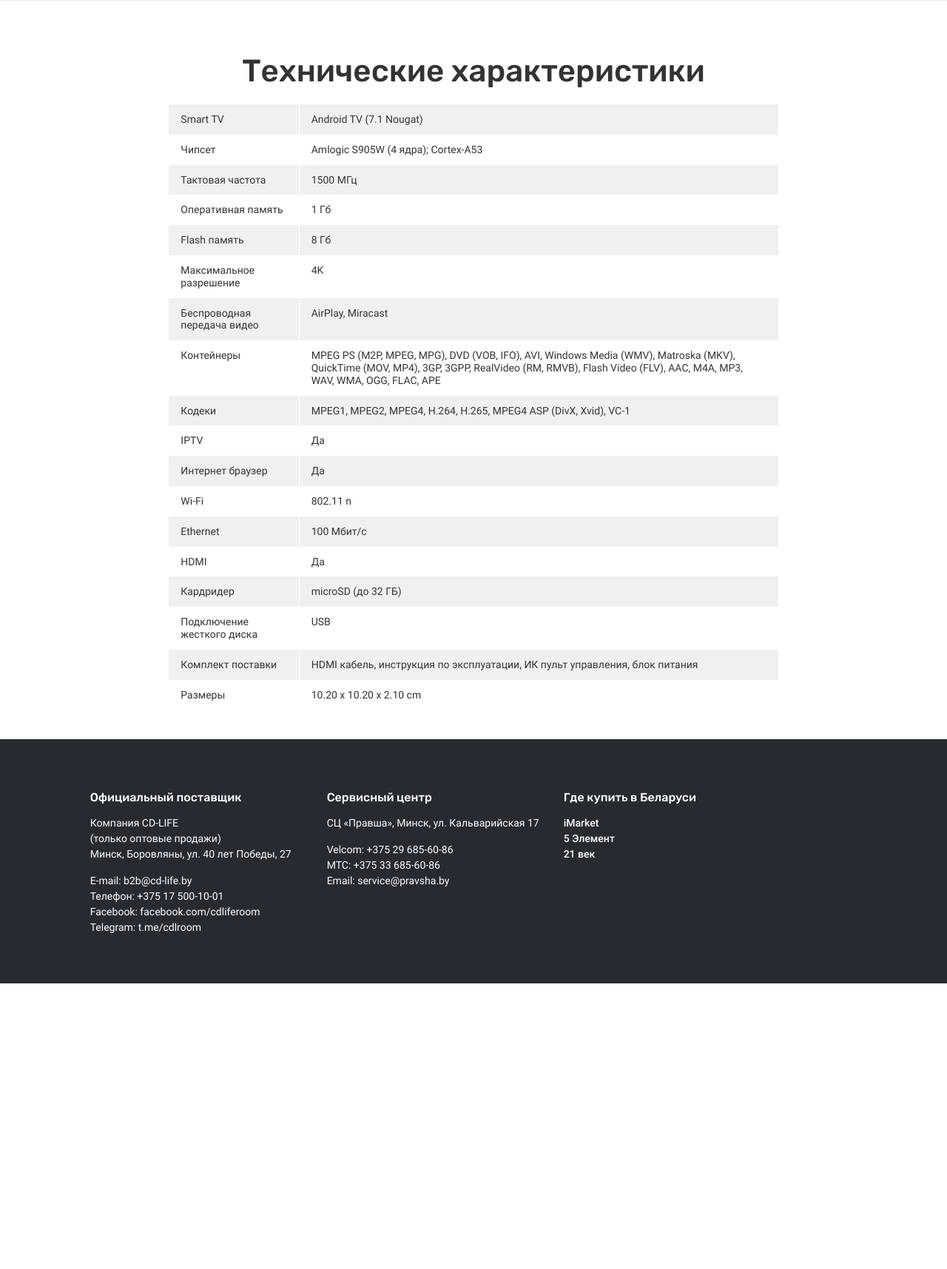
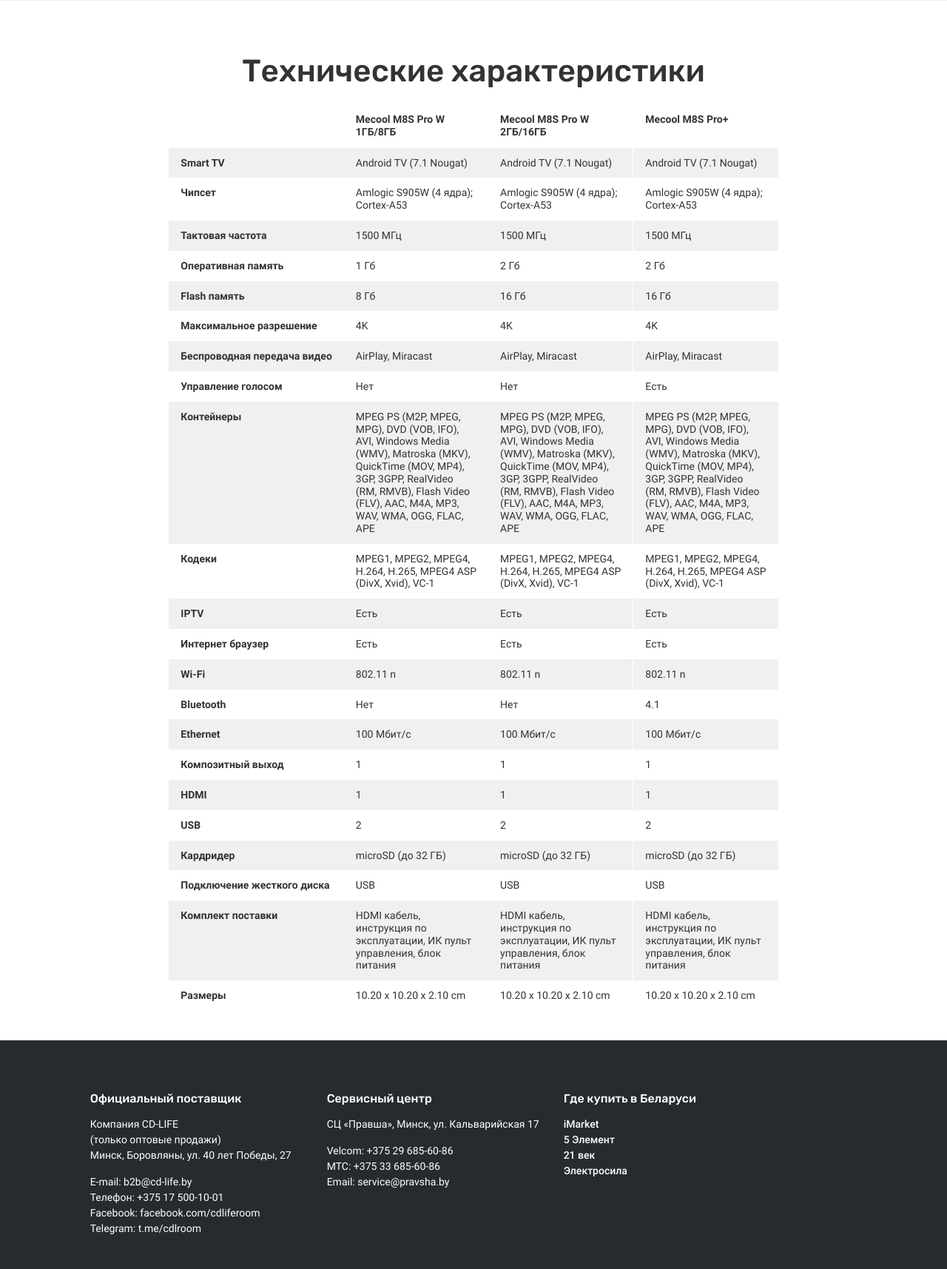
Before and after one commit to vkarasik/landing.mecool, a PHP site: page /m8s-pro/ in a window 1280 px wide. Shown: the part 4785-6500 px from the top of the page at 74% size. Before the commit the page ends 6114 px from the top, so only its background shows below. Run offline with PHP 8.4, Linux system fonts and the light colour scheme.

Commit message:
add content, fix layout

```diff
--- a/app/includes/footer.html
+++ b/app/includes/footer.html
@@ -22,6 +22,7 @@
                 <li><a href="https://imarket.by/catalog/?q=mecool">iMarket</a></li>
                 <li><a href="https://5element.by/search/?q=mecool&tab=products">5 Элемент</a></li>
                 <li><a href="https://www.21vek.by/search/?term=mecool&sa=">21 век</a></li>
+                <li><a href="https://sila.by/search/Mecool/brand/MECOOL">Электросила</a></li>
             </ul>
      </div>
 </footer>
--- a/app/includes/shops.html
+++ b/app/includes/shops.html
@@ -31,6 +31,12 @@
             <span class="shop__location" id="patio" title="Показать на карте"></span>
             <span class="shop__name">Магазин техники «5&nbsp;Элемент»</span>
         </div>
+        <div class="shop">
+            <a class="shop__link" title="Перейти на сайт магазина"
+                href="https://sila.by/search/Mecool/brand/MECOOL"></a>
+            <span class="shop__location" id="sila" title="Показать на карте"></span>
+            <span class="shop__name">Магазин техники «Электросила»</span>
+        </div>
 
         <!-- <div class="shop">
             <a class="shop__link" title="Перейти на сайт магазина" href="https://xistore.by/search/?q=ticwatch"></a>
--- a/app/includes/specification-m8s.html
+++ b/app/includes/specification-m8s.html
@@ -3,36 +3,70 @@
         <div class="specification">
             <h2>Технические характеристики</h2>
             <table>
+                <thead>
+                    <tr>
+                        <td></td>
+                        <td>Mecool M8S Pro W 1ГБ/8ГБ</td>
+                        <td>Mecool M8S Pro W 2ГБ/16ГБ</td>
+                        <td>Mecool M8S Pro+</td>
+                    </tr>
+                </thead>
                 <tr>
                     <td>Smart TV</td>
+                    <td>Android TV (7.1 Nougat)</td>
+                    <td>Android TV (7.1 Nougat)</td>
                     <td>Android TV (7.1 Nougat)</td>
                 </tr>
                 <tr>
                     <td>Чипсет</td>
                     <td>Amlogic S905W (4 ядра); Cortex-A53</td>
+                    <td>Amlogic S905W (4 ядра); Cortex-A53</td>
+                    <td>Amlogic S905W (4 ядра); Cortex-A53</td>
                 </tr>
                 <tr>
-                    <td>Тактовая частота</td>
+                    <td>Тактовая&nbsp;частота</td>
+                    <td>1500 МГц</td>
+                    <td>1500 МГц</td>
                     <td>1500 МГц</td>
                 </tr>
                 <tr>
-                    <td>Оперативная память</td>
+                    <td>Оперативная&nbsp;память</td>
                     <td>1 Гб</td>
+                    <td>2 Гб</td>
+                    <td>2 Гб</td>
                 </tr>
                 <tr>
-                    <td>Flash память</td>
+                    <td>Flash&nbsp;память</td>
                     <td>8 Гб</td>
+                    <td>16 Гб</td>
+                    <td>16 Гб</td>
                 </tr>
                 <tr>
-                    <td>Максимальное разрешение</td>
+                    <td>Максимальное&nbsp;разрешение</td>
+                    <td>4K</td>
+                    <td>4K</td>
                     <td>4K</td>
                 </tr>
                 <tr>
-                    <td>Беспроводная передача видео</td>
+                    <td>Беспроводная&nbsp;передача&nbsp;видео</td>
+                    <td>AirPlay, Miracast</td>
+                    <td>AirPlay, Miracast</td>
                     <td>AirPlay, Miracast</td>
                 </tr>
                 <tr>
+                    <td>Управление&nbsp;голосом</td>
+                    <td>Нет</td>
+                    <td>Нет</td>
+                    <td>Есть</td>
+                </tr>
+                <tr>
                     <td>Контейнеры</td>
+                    <td>MPEG PS (M2P, MPEG, MPG), DVD (VOB, IFO), AVI, Windows Media (WMV), Matroska (MKV), QuickTime
+                        (MOV, MP4), 3GP, 3GPP, RealVideo (RM, RMVB), Flash Video (FLV), AAC, M4A, MP3, WAV, WMA, OGG,
+                        FLAC, APE</td>
+                    <td>MPEG PS (M2P, MPEG, MPG), DVD (VOB, IFO), AVI, Windows Media (WMV), Matroska (MKV), QuickTime
+                        (MOV, MP4), 3GP, 3GPP, RealVideo (RM, RMVB), Flash Video (FLV), AAC, M4A, MP3, WAV, WMA, OGG,
+                        FLAC, APE</td>
                     <td>MPEG PS (M2P, MPEG, MPG), DVD (VOB, IFO), AVI, Windows Media (WMV), Matroska (MKV), QuickTime
                         (MOV, MP4), 3GP, 3GPP, RealVideo (RM, RMVB), Flash Video (FLV), AAC, M4A, MP3, WAV, WMA, OGG,
                         FLAC, APE</td>
@@ -40,41 +74,79 @@
                 <tr>
                     <td>Кодеки</td>
                     <td>MPEG1, MPEG2, MPEG4, H.264, H.265, MPEG4 ASP (DivX, Xvid), VC-1</td>
+                    <td>MPEG1, MPEG2, MPEG4, H.264, H.265, MPEG4 ASP (DivX, Xvid), VC-1</td>
+                    <td>MPEG1, MPEG2, MPEG4, H.264, H.265, MPEG4 ASP (DivX, Xvid), VC-1</td>
                 </tr>
                 <tr>
                     <td>IPTV</td>
-                    <td>Да</td>
+                    <td>Есть</td>
+                    <td>Есть</td>
+                    <td>Есть</td>
                 </tr>
                 <tr>
-                    <td>Интернет браузер</td>
-                    <td>Да</td>
+                    <td>Интернет&nbsp;браузер</td>
+                    <td>Есть</td>
+                    <td>Есть</td>
+                    <td>Есть</td>
                 </tr>
                 <tr>
                     <td>Wi-Fi</td>
                     <td>802.11 n</td>
+                    <td>802.11 n</td>
+                    <td>802.11 n</td>
+                </tr>
+                <tr>
+                    <td>Bluetooth</td>
+                    <td>Нет</td>
+                    <td>Нет</td>
+                    <td>4.1</td>
                 </tr>
                 <tr>
                     <td>Ethernet</td>
                     <td>100 Мбит/с</td>
+                    <td>100 Мбит/с</td>
+                    <td>100 Мбит/с</td>
+                </tr>
+                <tr>
+                    <td>Композитный&nbsp;выход</td>
+                    <td>1</td>
+                    <td>1</td>
+                    <td>1</td>
                 </tr>
                 <tr>
                     <td>HDMI</td>
-                    <td>Да</td>
+                    <td>1</td>
+                    <td>1</td>
+                    <td>1</td>
+                </tr>
+                <tr>
+                    <td>USB</td>
+                    <td>2</td>
+                    <td>2</td>
+                    <td>2</td>
                 </tr>
                 <tr>
                     <td>Кардридер</td>
                     <td>microSD (до 32 ГБ)</td>
+                    <td>microSD (до 32 ГБ)</td>
+                    <td>microSD (до 32 ГБ)</td>
                 </tr>
                 <tr>
-                    <td>Подключение жесткого диска</td>
+                    <td>Подключение&nbsp;жесткого&nbsp;диска</td>
+                    <td>USB</td>
+                    <td>USB</td>
                     <td>USB</td>
                 </tr>
                 <tr>
-                    <td>Комплект поставки</td>
+                    <td>Комплект&nbsp;поставки</td>
+                    <td>HDMI кабель, инструкция по эксплуатации, ИК пульт управления, блок питания</td>
+                    <td>HDMI кабель, инструкция по эксплуатации, ИК пульт управления, блок питания</td>
                     <td>HDMI кабель, инструкция по эксплуатации, ИК пульт управления, блок питания</td>
                 </tr>
                 <tr>
                     <td>Размеры</td>
+                    <td>10.20 x 10.20 x 2.10 cm</td>
+                    <td>10.20 x 10.20 x 2.10 cm</td>
                     <td>10.20 x 10.20 x 2.10 cm</td>
                 </tr>
             </table>
--- a/app/less/blocks/_specification.less
+++ b/app/less/blocks/_specification.less
@@ -2,6 +2,7 @@
     margin: 70px 0 40px;
     font-size: 140%;
     line-height: 1.2;
+    overflow-x: scroll;
 
     h2 {
         text-align: center;
@@ -9,6 +10,16 @@
 
     table {
         width: 100%;
+
+        thead{
+            font-weight: 700;
+            border-bottom: 1px solid #ffffff;
+            tr{
+                td{
+                    background-color: @color-light;
+                }
+            }
+        }
 
         tr {
             &:nth-child(2n+1) {
@@ -21,6 +32,10 @@
                 &:last-child {
                     border-left: 1px solid #ffffff;
                 }
+
+                &:first-child {
+                    font-weight: 700;
+                }
             }
         }
     }
```
Also changed, not shown: app/js/yandex-map.js (+36 -0 lines), app/css/main.min.css.
